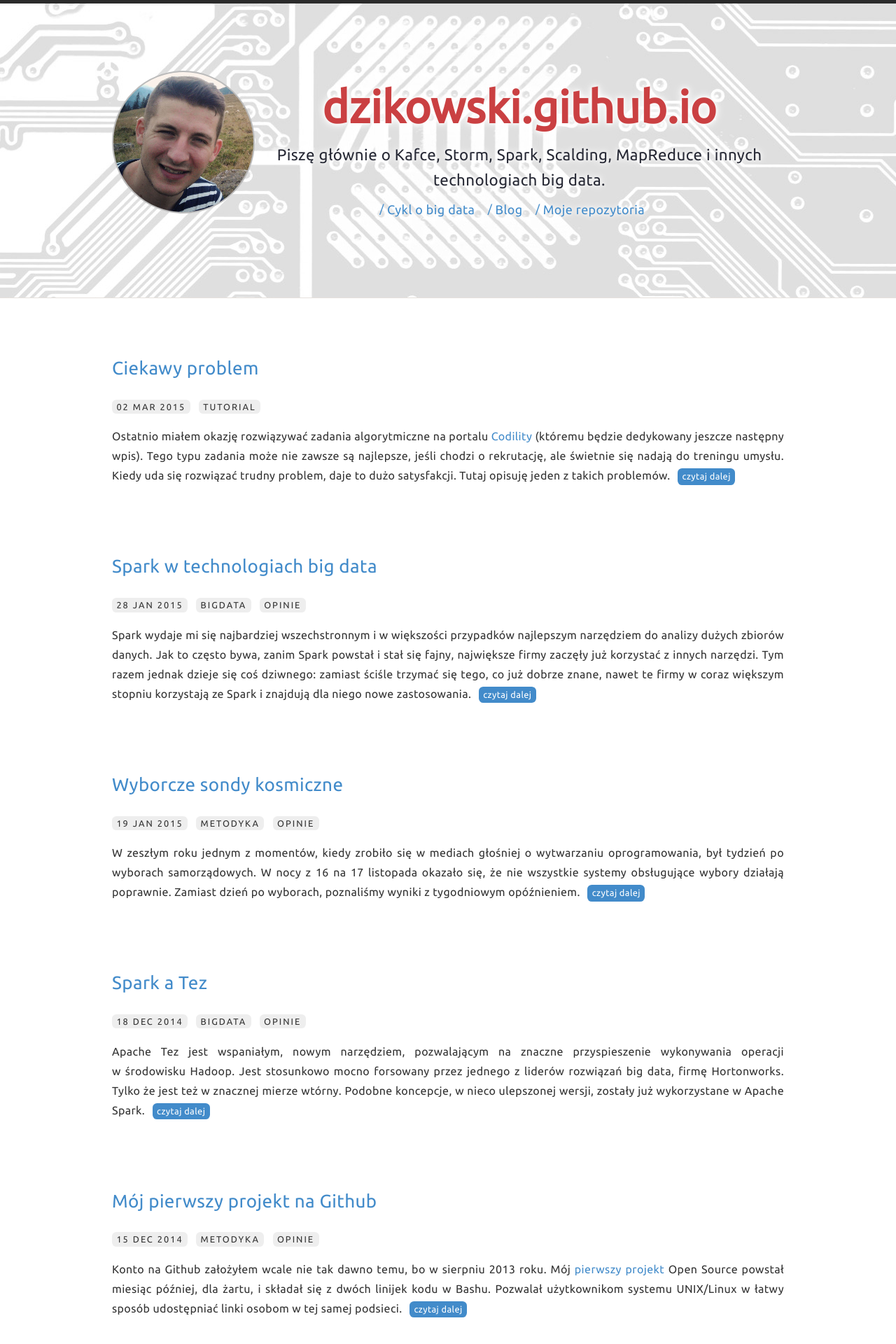
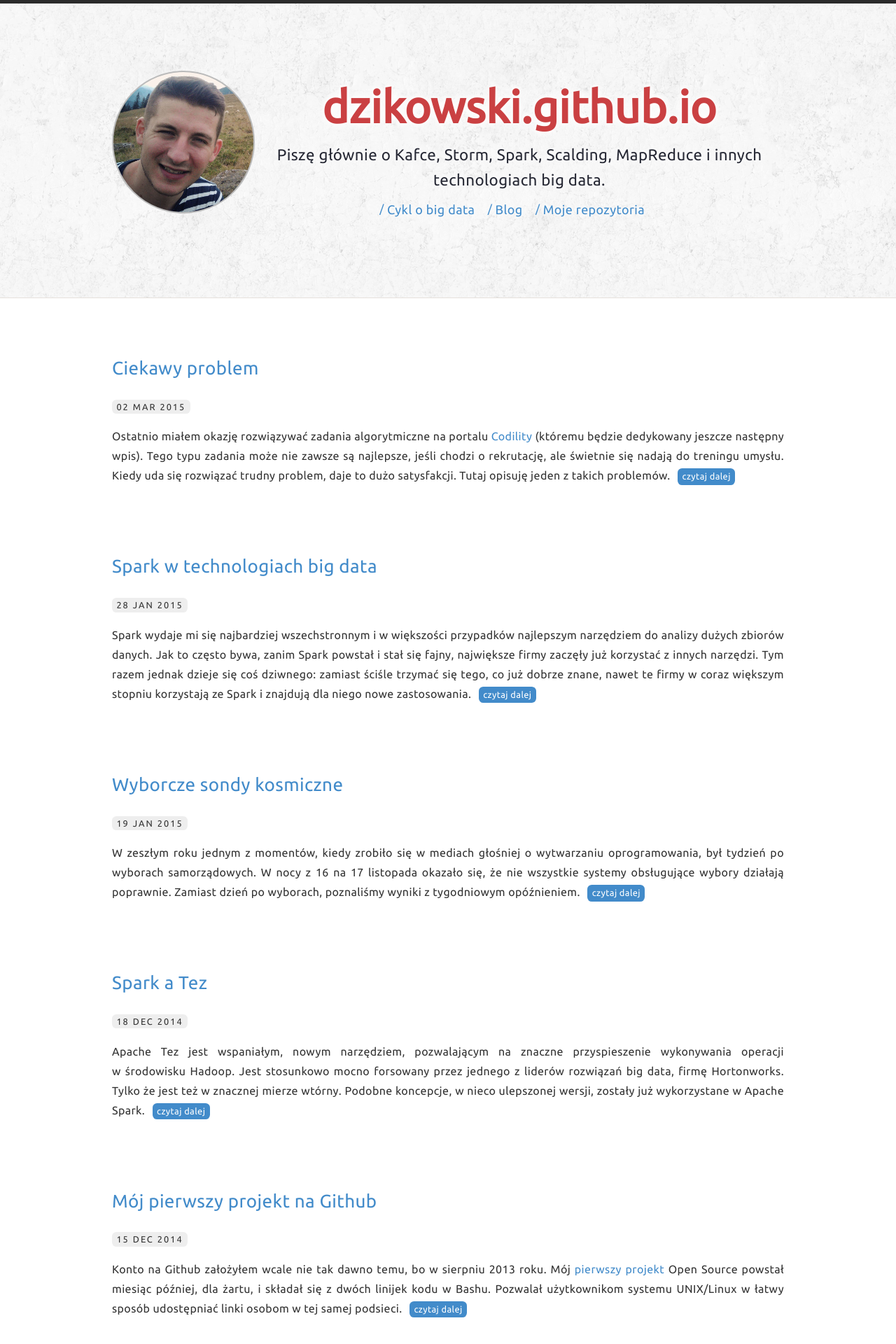
Before and after one commit to dzikowski/dzikowski.github.io, a Jekyll site: the page built from index.html, in a window 1280 px wide. Shown: the top 1920 px of the page at 70% size. Built offline with Jekyll 4.4.1, drawn with Linux system fonts in a browser that asks for light colours; nearby versions of some CDN libraries; some of the changed text lies outside the part shown.

Commit message:
styles cleanup

```diff
--- a/_layouts/post.html
+++ b/_layouts/post.html
@@ -11,9 +11,6 @@ layout: default
 		<h1>{{ page.title }}</h1>
 		<span class="post-date">
 		    <span class="tag tag-date">{{ page.date | date_to_string }}</span>
-		    {% for tag in page.tags %}
-        		<span class="tag {{ tag }}">{{ tag }}</span>
-            {% endfor %}
         </span>
         <div class="post-lead">
             <p>{{ page.description }}</p>
--- a/assets/css/main.scss
+++ b/assets/css/main.scss
@@ -526,11 +526,8 @@ body.theme-base-01 {
   header.main-header {
 
     color: #272935;
-    background: url("/assets/img/background-circuit.jpg");
+    background: url("/assets/img/rockywall.png");
     border-bottom: 1px solid #e6e1dc;
-    background-position: center center;
-    background-repeat: no-repeat;
-    background-size: cover;
     background-attachment: fixed;
     padding: 6em 0;
 
--- a/index.html
+++ b/index.html
@@ -22,9 +22,6 @@ layout: default
     			</h3>
     			<span class="post-date">
     			    <span class="tag tag-date">{{ post.date | date_to_string }}</span>
-		            {% for tag in post.tags %}
-                		<span class="tag {{ tag }}">{{ tag }}</span>
-                    {% endfor %}
                 </span>
   				<p>
 	  				{{ post.description }}
```
Also changed, not shown: assets/img/background-circuit.jpg (deleted), assets/img/background-cpu-small-4.jpg (deleted), assets/img/background.png (deleted), assets/img/bright_squares.png (deleted), assets/img/green-noise.png (deleted), assets/img/ps_neutral.png (deleted), assets/img/rockywall.png (added).
